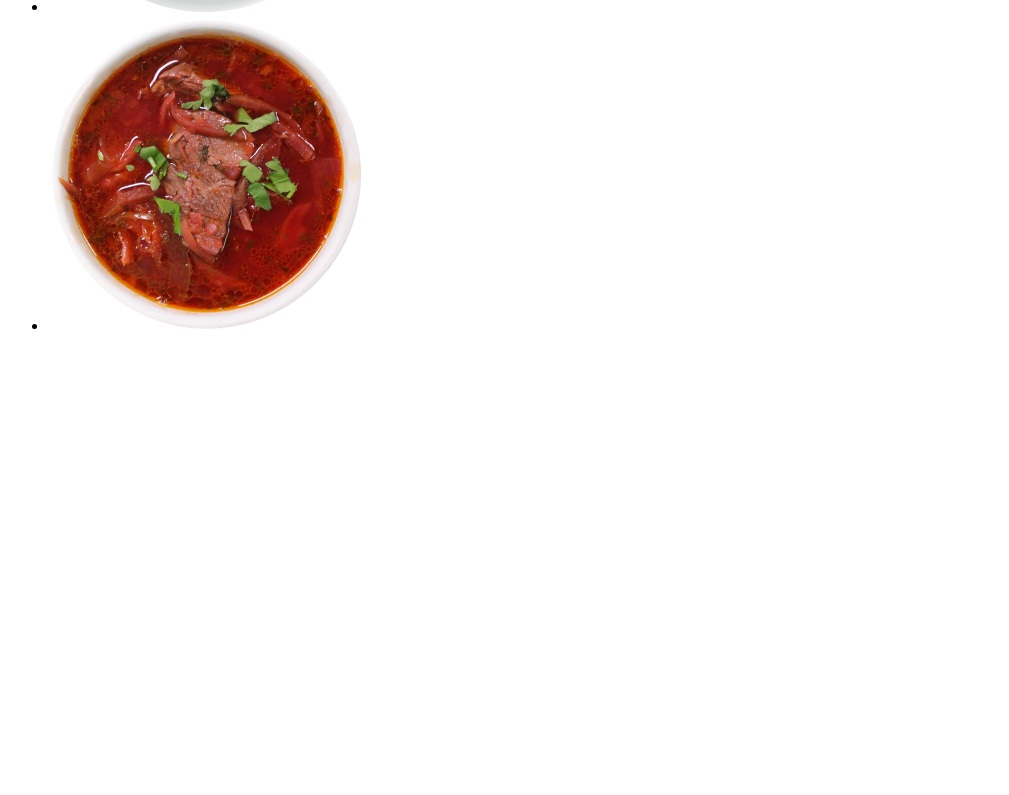
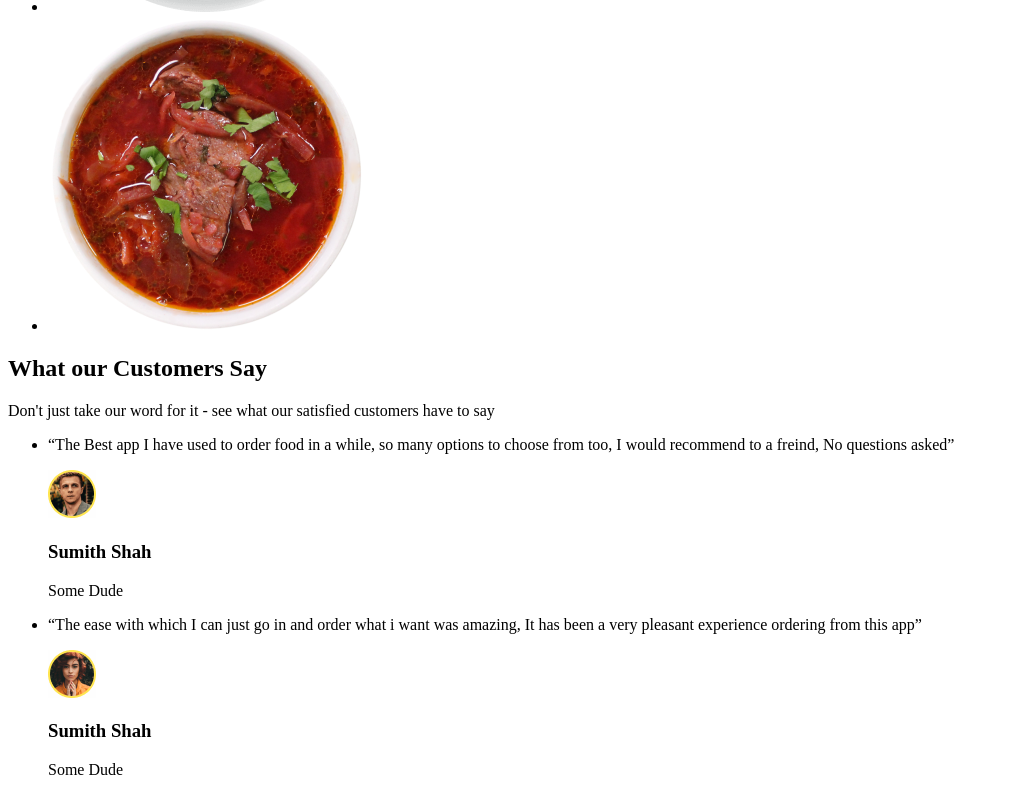
Before and after one commit to ASkypka/fson-98, a plain HTML site: page index.html in a window 1280 px wide. Shown: the part 2913-3708 px from the top of the page, without its empty margins (0-1009 px from the left). Before the commit the page ends 3264 px from the top, so only its background shows below. Drawn offline with Linux system fonts and the light colour scheme.

Commit message:
наші відгуки

```diff
--- a/index.html
+++ b/index.html
@@ -106,6 +106,44 @@
           </li>
         </ul>
       </section>
+      <section>
+        <h2>What our Customers Say</h2>
+        <p>
+          Don't just take our word for it - see what our satisfied customers
+          have to say
+        </p>
+        <ul>
+          <li>
+            <p>
+              “The Best app I have used to order food in a while, so many
+              options to choose from too, I would recommend to a freind, No
+              questions asked”
+            </p>
+            <div>
+              <img src="./img/avatar-1.png" alt="man" width="48" height="48" />
+              <h3>Sumith Shah</h3>
+              <p>Some Dude</p>
+            </div>
+          </li>
+          <li>
+            <p>
+              “The ease with which I can just go in and order what i want was
+              amazing, It has been a very pleasant experience ordering from this
+              app”
+            </p>
+            <div>
+              <img
+                src="./img/avatar-2.png"
+                alt="woman"
+                width="48"
+                height="48"
+              />
+              <h3>Sumith Shah</h3>
+              <p>Some Dude</p>
+            </div>
+          </li>
+        </ul>
+      </section>
     </main>
   </body>
 </html>
```
Also changed, not shown: img/avatar-1.png (added), img/avatar-2.png (added).
